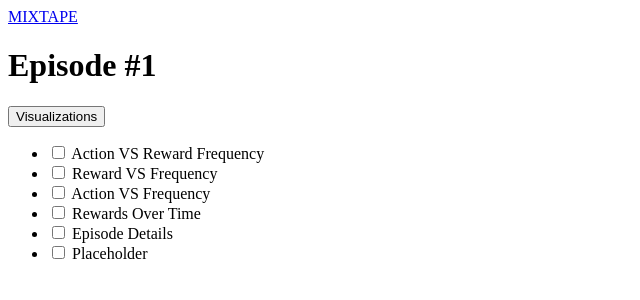
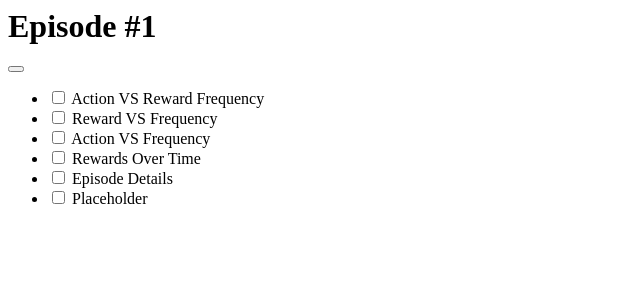
Before and after one commit to Kitware/mixtape, a Django app: template mixtape/core/templates/core/nav_bar.html in a window 1280 px wide. Shown: the top 300 px of the page, without its empty margins (0-640 px from the left). Run offline with Django 4.2, Linux system fonts and the light colour scheme; the template is opened without the code that fills it: most values are stand-ins (such as "Sample title", 1, 10 or a date in 2020).

Commit message:
Clean up nav bar

```diff
--- a/mixtape/core/templates/core/nav_bar.html
+++ b/mixtape/core/templates/core/nav_bar.html
@@ -1,15 +1,15 @@
-<div class="flex w-full border-b border-gray-400 p-2 justify-between items-center h-[5vh]">
-  <a href="{% url 'home' %}" class="text-2xl font-bold">
-    MIXTAPE
+<div class="flex w-full border-b border-gray-400 p-2 justify-between items-center z-10 bg-[#668F80] shadow-[0_1px_3px_1px_rgba(0,0,0,0.25)]">
+  <div></div>
+  <h1 class="text-xl font-bold">Episode #{{ episode.pk }}</h1>
+  <div class="flex items-center">
+    <a href="{% url 'home' %}" class="text-2xl">
+      <i class="ri-home-2-line"></i>
     </a>
-  <h1 class="text-2xl">Episode #{{ episode.pk }}</h1>
     <button
-    class="text-white bg-blue-500 rounded-lg px-5 py-2.5 text-center inline-flex items-center"
+      class="text-center text-2xl rounded-lg px-2 py-1.5 inline-flex items-center"
       @click="showVisMenu = !showVisMenu"
     >
-    Visualizations
-    <i x-show="!showVisMenu" class="ri-arrow-down-s-line"></i>
-    <i x-show="showVisMenu" class="ri-arrow-up-s-line"></i>
+      <i class="ri-settings-5-line"></i>
     </button>
     <!-- Dropdown menu -->
     <div
@@ -105,3 +105,4 @@
       </ul>
     </div>
   </div>
+</div>
```
Lines whose indentation alone changed are shown as unchanged.
